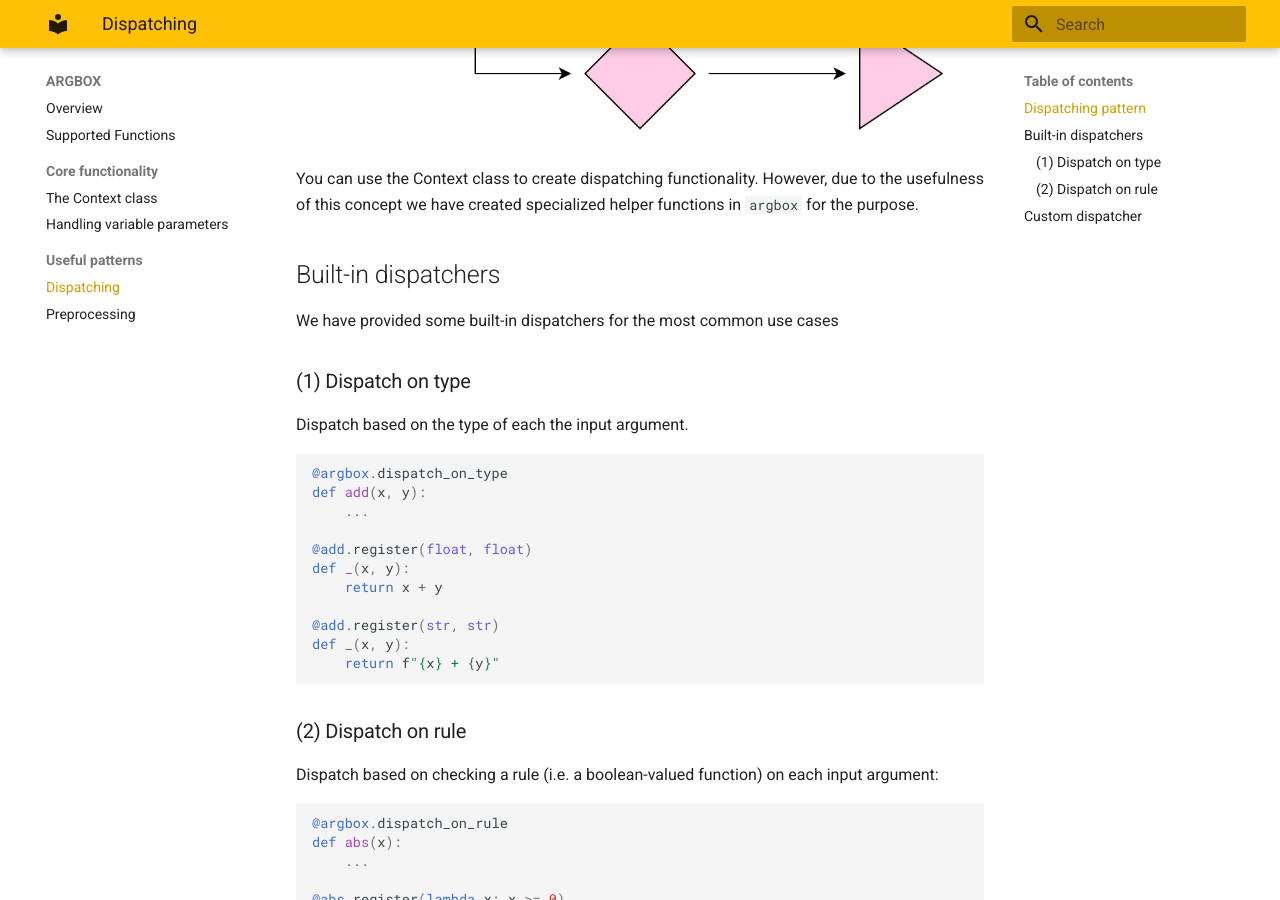
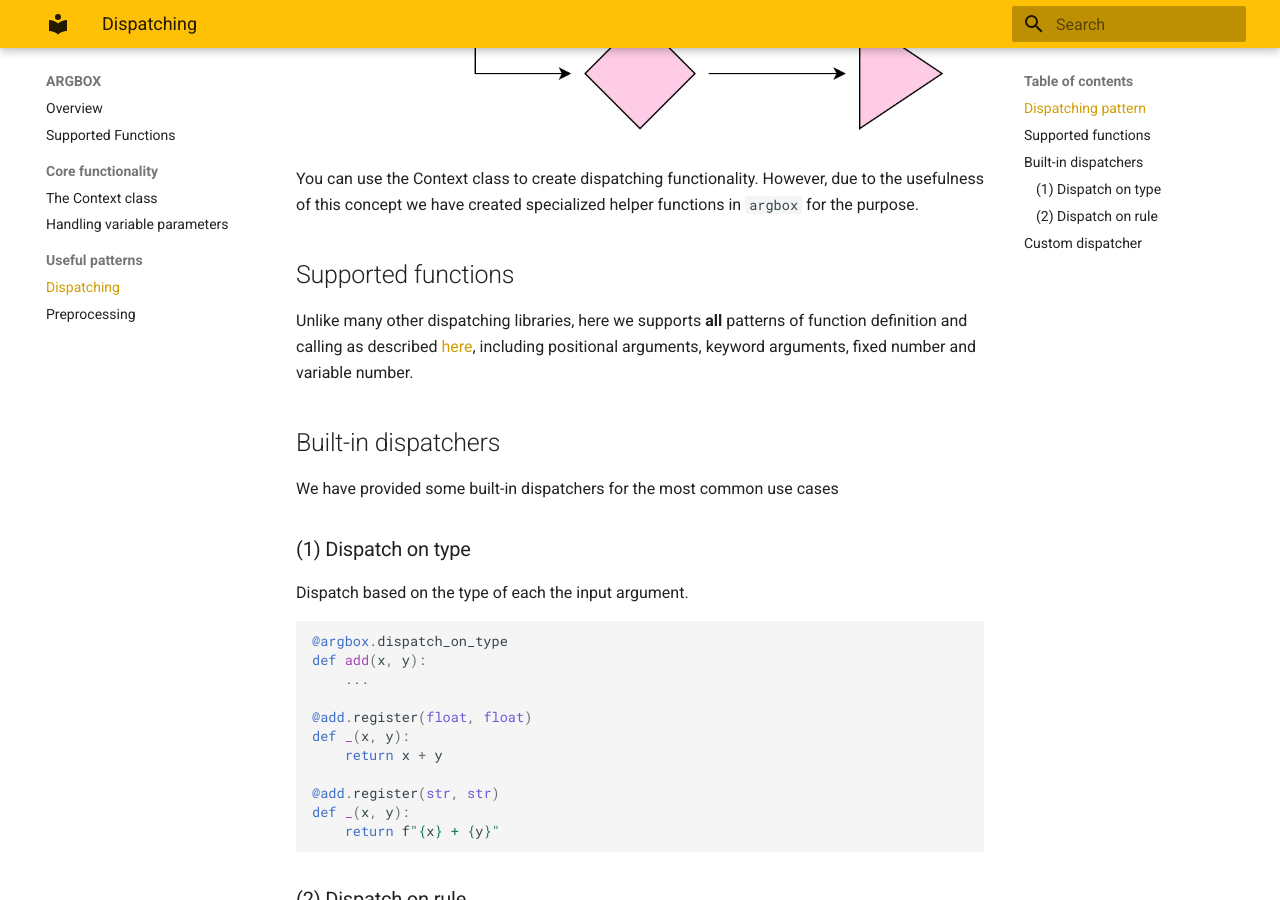
Before and after one commit to UlrikChristensenGit/argbox, an MkDocs documentation site: the page built from docs/dispatching.md, in a window 1280 px wide and 900 px high, scrolled down 704 px. Built offline with MkDocs 1.6.1 and Material for MkDocs 9.7.7, drawn with Linux system fonts in a browser that asks for light colours.

Commit message:
Add support section

```diff
--- a/docs/dispatching.md
+++ b/docs/dispatching.md
@@ -5,6 +5,10 @@
 ![alt text](dispatching.png)
 
 You can use the Context class to create dispatching functionality. However, due to the usefulness of this concept we have created specialized helper functions in `argbox` for the purpose.
+
+## Supported functions
+
+Unlike many other dispatching libraries, here we supports **all** patterns of function definition and calling as described [here](./supported-functions.md), including positional arguments, keyword arguments, fixed number and variable number.
 
 ## Built-in dispatchers
 We have provided some built-in dispatchers for the most common use cases
```
